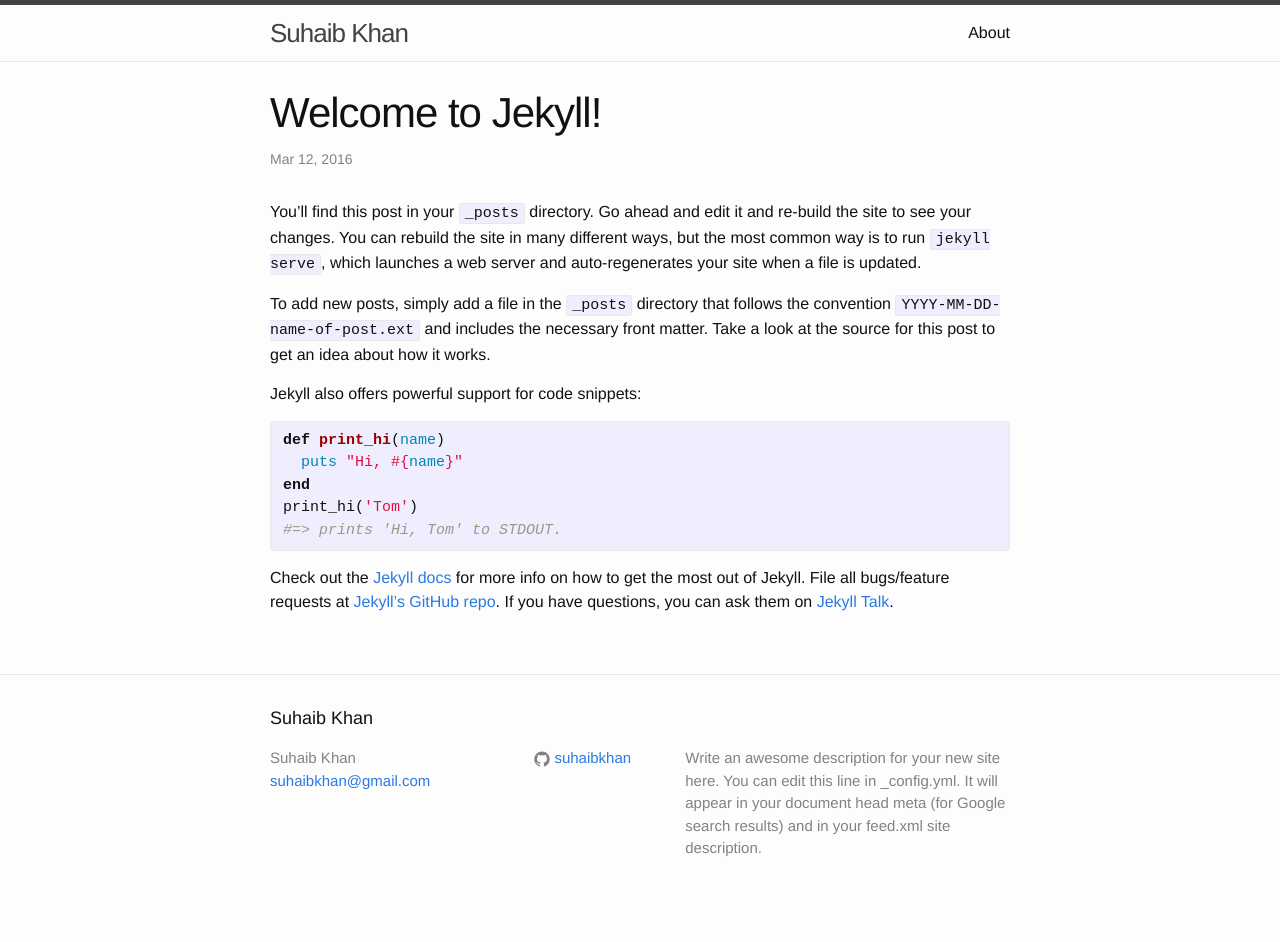
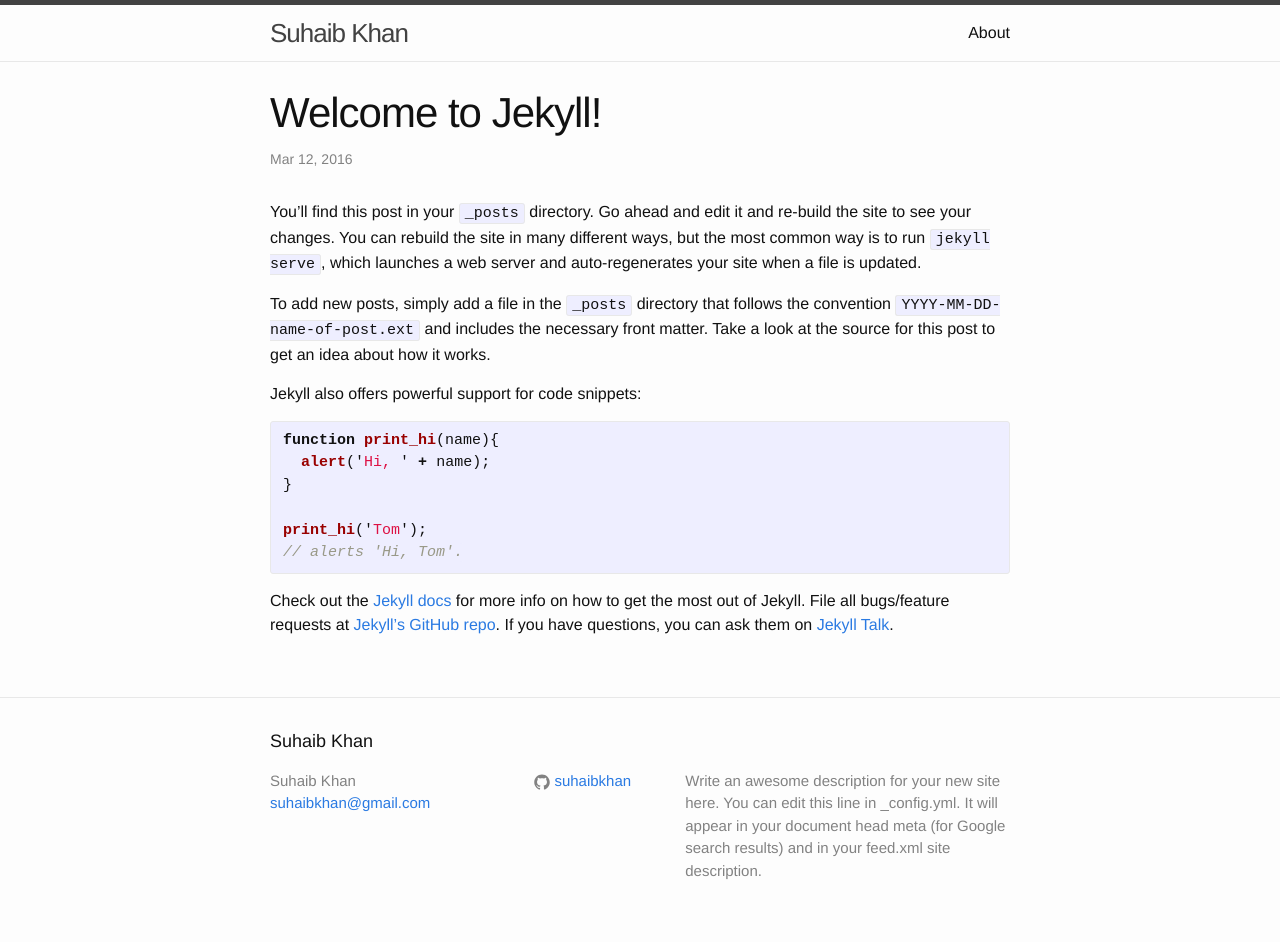
Before and after one commit to suhaibkhan/suhaibkhan.github.io, a Jekyll site: the page built from _posts/2016-03-12-welcome-to-jekyll.markdown, in a window 1280 px wide. Built offline with Jekyll 4.4.1, drawn with Linux system fonts in a browser that asks for light colours; before the commit the page ends 920 px from its top, so only the background shows below that.

Commit message:
Changed sample post

```diff
--- a/_posts/2016-03-12-welcome-to-jekyll.markdown
+++ b/_posts/2016-03-12-welcome-to-jekyll.markdown
@@ -10,12 +10,14 @@
 
 Jekyll also offers powerful support for code snippets:
 
-{% highlight ruby %}
-def print_hi(name)
-  puts "Hi, #{name}"
-end
-print_hi('Tom')
-#=> prints 'Hi, Tom' to STDOUT.
+{% highlight js %}
+
+function print_hi(name){
+  alert('Hi, ' + name);
+}
+
+print_hi('Tom');
+// alerts 'Hi, Tom'.
 {% endhighlight %}
 
 Check out the [Jekyll docs][jekyll-docs] for more info on how to get the most out of Jekyll. File all bugs/feature requests at [Jekyll’s GitHub repo][jekyll-gh]. If you have questions, you can ask them on [Jekyll Talk][jekyll-talk].
```
